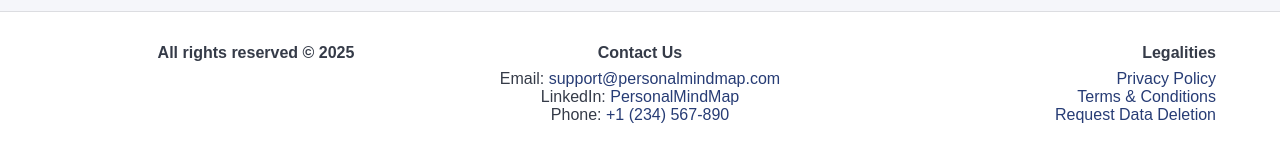
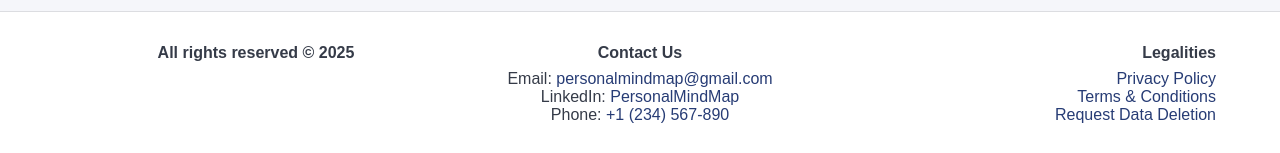
Before and after one commit to nelsonm49/PersonalMindMapFrontend, a Next.js app: page / in a window 1280 px wide. Shown: the part 724-877 px from the top of the page. Built offline with nearby package versions, Linux system fonts and the light colour scheme.

Commit message:
updated email link in welcome page

```diff
--- a/src/app/page.js
+++ b/src/app/page.js
@@ -72,7 +72,7 @@ export default function LandingPage() {
         <div style={{ flex: 1, textAlign: 'center', color: '#353b48' }}>
           <strong>Contact Us</strong>
           <div style={{ marginTop: '.5rem' }}>
-            <div>Email: <a href="mailto:support@personalmindmap.com" style={{ color: '#273c75' }}>support@personalmindmap.com</a></div>
+            <div>Email: <a href="mailto:personalmindmap@gmail.com" style={{ color: '#273c75' }}>personalmindmap@gmail.com</a></div>
             <div>LinkedIn: <a href="https://linkedin.com/company/personalmindmap" target="_blank" rel="noopener noreferrer" style={{ color: '#273c75' }}>PersonalMindMap</a></div>
             <div>Phone: <a href="tel:+1234567890" style={{ color: '#273c75' }}>+1 (234) 567-890</a></div>
           </div>
```
